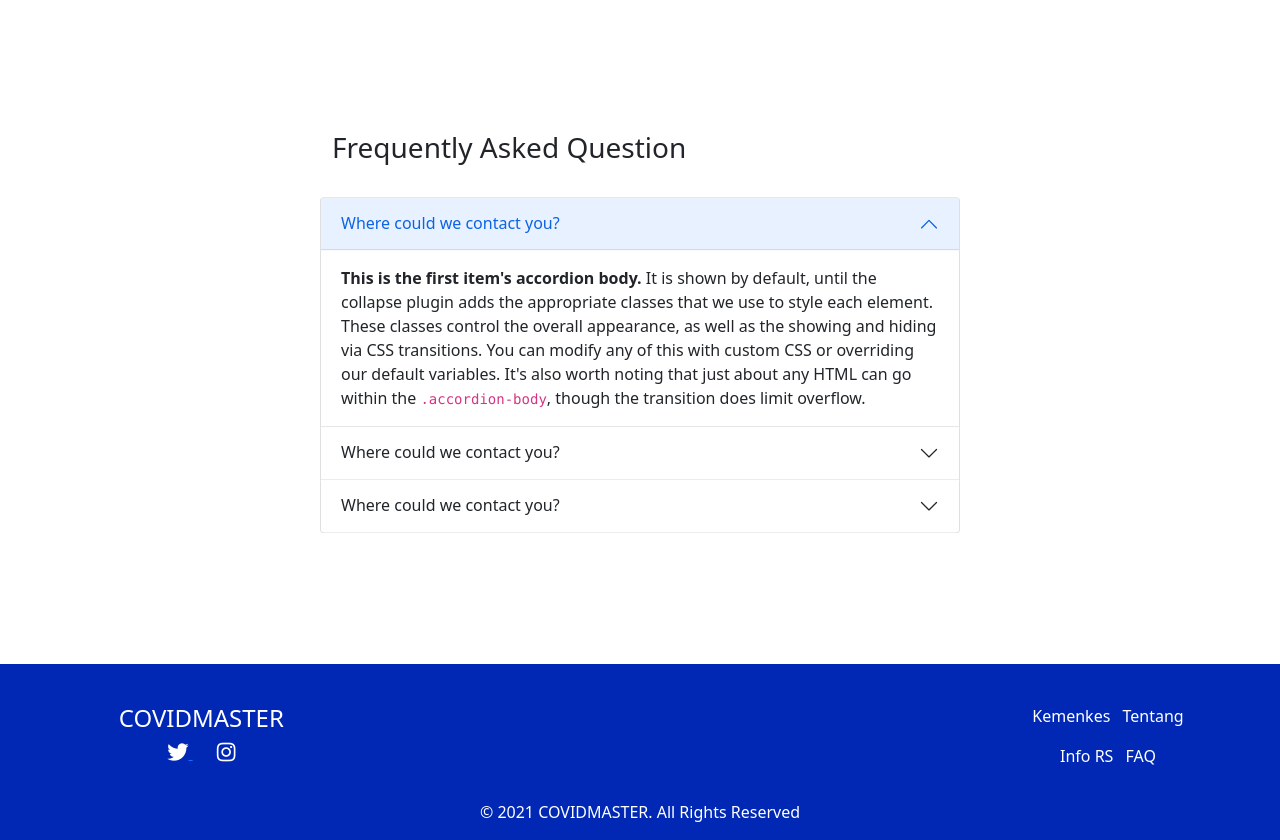
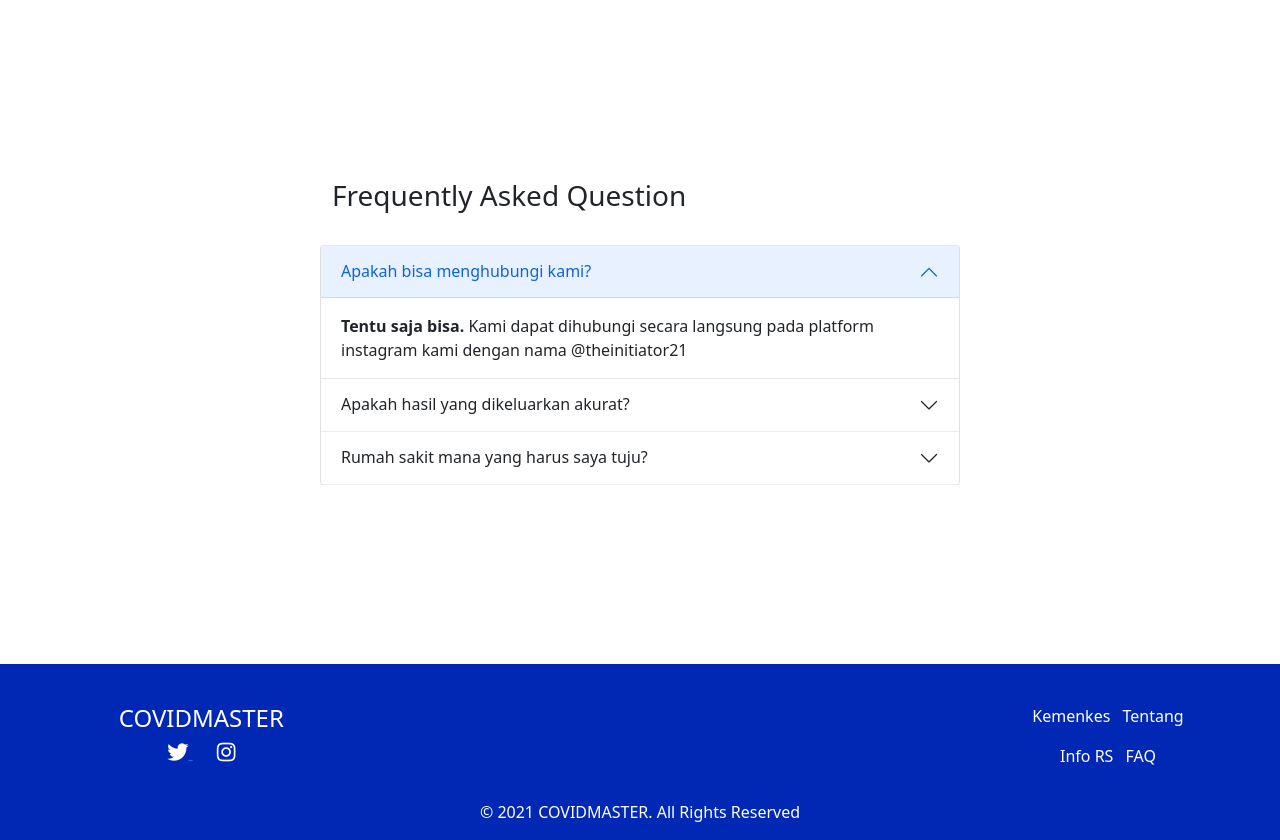
Before and after one commit to Amike31/Milestone02_K25, a Django app: page /FAQ/ in a window 1280 px wide. Shown: the part 56-896 px from the top of the page. Run offline with Django 3.2, Linux system fonts and the light colour scheme.

Commit message:
031 - Dhika - FAQ finish

```diff
--- a/src/templates/FAQ.html
+++ b/src/templates/FAQ.html
@@ -12,6 +12,7 @@
     <link rel="stylesheet" href="https://use.fontawesome.com/releases/v5.15.0/css/all.css">
     <link rel="stylesheet" type="text/css" href="{% static 'css/index.css' %}">
     <link rel="stylesheet" type="text/css" href="{% static 'css/Tentang.css' %}">
+    <link rel="stylesheet" type="text/css" href="../static/css/Tentang.css">
 
     <title>FAQ</title>
   </head>
@@ -62,36 +63,36 @@
             <div class="accordion-item">
               <h2 class="accordion-header" id="panelsStayOpen-headingOne">
                 <button class="accordion-button" type="button" data-bs-toggle="collapse" data-bs-target="#panelsStayOpen-collapseOne" aria-expanded="true" aria-controls="panelsStayOpen-collapseOne">
-                  Where could we contact you?
+                  Apakah bisa menghubungi kami?
                 </button>
               </h2>
               <div id="panelsStayOpen-collapseOne" class="accordion-collapse collapse show" aria-labelledby="panelsStayOpen-headingOne">
                 <div class="accordion-body">
-                  <strong>This is the first item's accordion body.</strong> It is shown by default, until the collapse plugin adds the appropriate classes that we use to style each element. These classes control the overall appearance, as well as the showing and hiding via CSS transitions. You can modify any of this with custom CSS or overriding our default variables. It's also worth noting that just about any HTML can go within the <code>.accordion-body</code>, though the transition does limit overflow.
+                  <strong>Tentu saja bisa.</strong> Kami dapat dihubungi secara langsung pada platform instagram kami dengan nama @theinitiator21
                 </div>
               </div>
             </div>
             <div class="accordion-item">
               <h2 class="accordion-header" id="panelsStayOpen-headingTwo">
                 <button class="accordion-button collapsed" type="button" data-bs-toggle="collapse" data-bs-target="#panelsStayOpen-collapseTwo" aria-expanded="false" aria-controls="panelsStayOpen-collapseTwo">
-                  Where could we contact you?
+                  Apakah hasil yang dikeluarkan akurat?
                 </button>
               </h2>
               <div id="panelsStayOpen-collapseTwo" class="accordion-collapse collapse" aria-labelledby="panelsStayOpen-headingTwo">
                 <div class="accordion-body">
-                  <strong>This is the second item's accordion body.</strong> It is hidden by default, until the collapse plugin adds the appropriate classes that we use to style each element. These classes control the overall appearance, as well as the showing and hiding via CSS transitions. You can modify any of this with custom CSS or overriding our default variables. It's also worth noting that just about any HTML can go within the <code>.accordion-body</code>, though the transition does limit overflow.
+                  <strong>Tidak 100% akurat.</strong> Kami membuat tes ini dengan tujuan untuk membantu masyarakat yang belum bisa membedakan gejala penyakit Covid-19 dengan gejala biasa, namun hasil yang dihasilkan tidaklah 100% akurat, jadi kami tetap merekomendasikan untuk melakukan tes yang lebih lanjut jika masih ada keresahan
                 </div>
               </div>
             </div>
             <div class="accordion-item">
               <h2 class="accordion-header" id="panelsStayOpen-headingThree">
                 <button class="accordion-button collapsed" type="button" data-bs-toggle="collapse" data-bs-target="#panelsStayOpen-collapseThree" aria-expanded="false" aria-controls="panelsStayOpen-collapseThree">
-                  Where could we contact you?
+                  Rumah sakit mana yang harus saya tuju?
                 </button>
               </h2>
               <div id="panelsStayOpen-collapseThree" class="accordion-collapse collapse" aria-labelledby="panelsStayOpen-headingThree">
                 <div class="accordion-body">
-                  <strong>This is the third item's accordion body.</strong> It is hidden by default, until the collapse plugin adds the appropriate classes that we use to style each element. These classes control the overall appearance, as well as the showing and hiding via CSS transitions. You can modify any of this with custom CSS or overriding our default variables. It's also worth noting that just about any HTML can go within the <code>.accordion-body</code>, though the transition does limit overflow.
+                  Setelah melakukan tes, kami akan merekomendasikan anda pada rumah sakit yang tersedia saat ini dalam kota tempat tinggal anda :D.
                 </div>
               </div>
             </div>
@@ -131,7 +132,7 @@
       <div class="text-center p-3">
           © 2021 COVIDMASTER. All Rights Reserved
       </div>
-  </footer>
+    </footer>
 
 
     <script src="https://code.jquery.com/jquery-3.5.1.min.js"></script>
```
